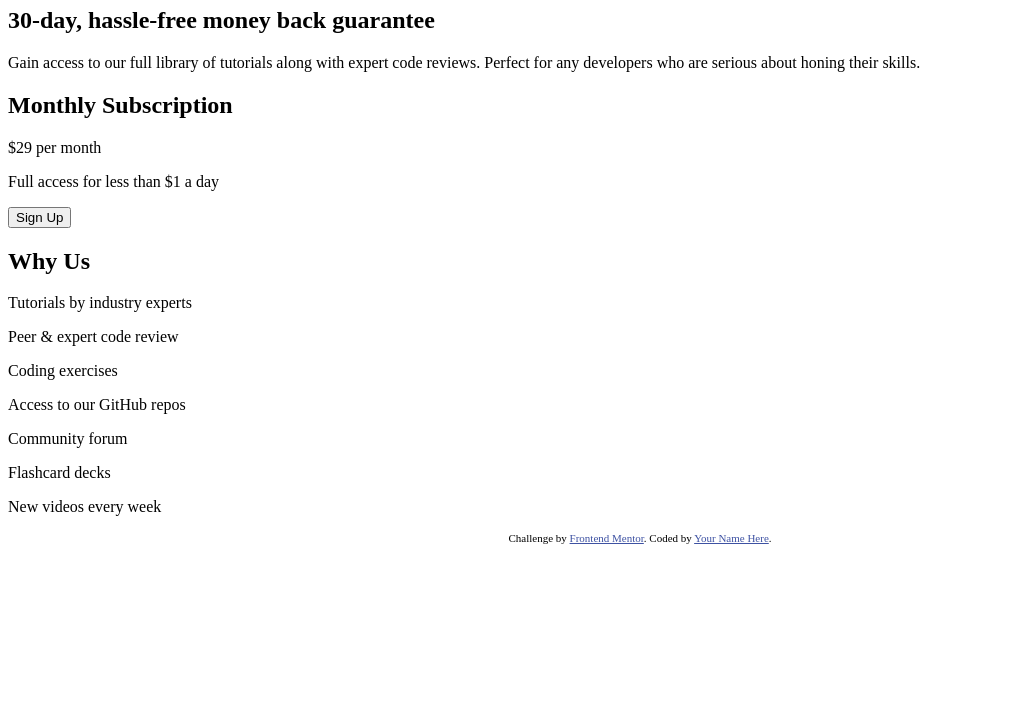
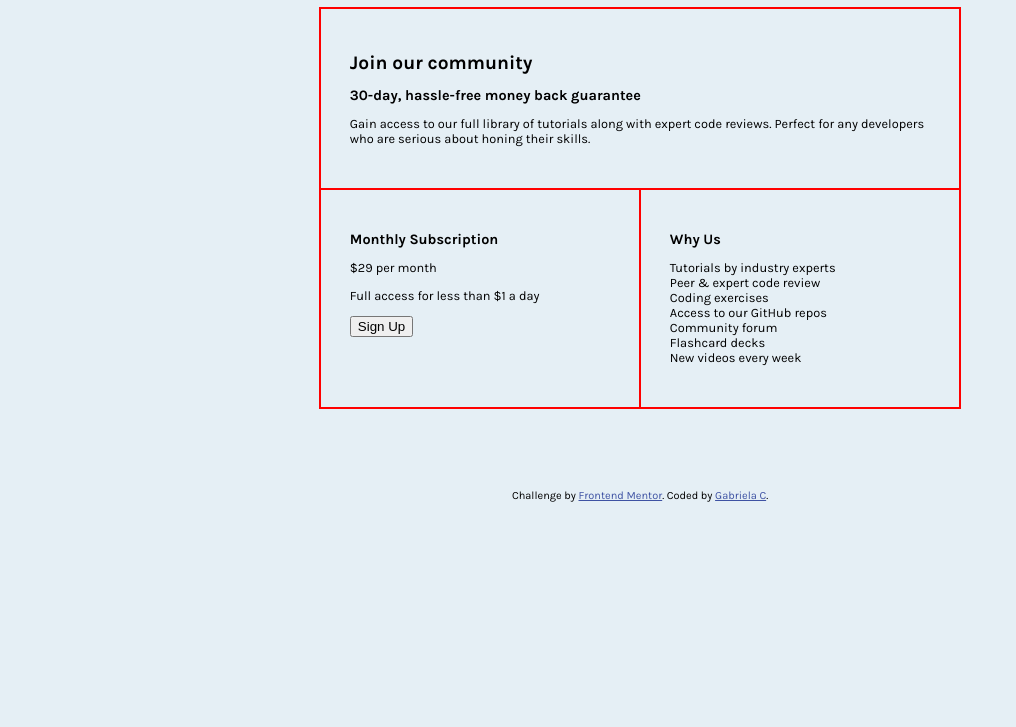
Before and after one commit to gcardenasdev/single-price-grid-component, a plain HTML site: page index.html in a window 1280 px wide. Shown: the part 73-800 px from the top of the page, without its empty margins (0-1016 px from the left). Drawn offline with Linux system fonts and the light colour scheme.

Commit message:
Layout with Flexbox

```diff
--- a/index.html
+++ b/index.html
@@ -5,19 +5,17 @@
   <meta name="viewport" content="width=device-width, initial-scale=1.0"> <!-- displays site properly based on user's device -->
 
   <link rel="icon" type="image/png" sizes="32x32" href="./images/favicon-32x32.png">
+  <link rel="stylesheet" href="style.css">
+  <link href="https://fonts.googleapis.com/css2?family=Karla:wght@400;700&display=swap" rel="stylesheet">
 
   <title>Frontend Mentor | Single Price Grid Component</title>
 
-  <!-- Feel free to remove these styles or customise in your own stylesheet 👍 -->
-  <style>
-    .attribution { font-size: 11px; text-align: center; }
-    .attribution a { color: hsl(228, 45%, 44%); }
-  </style>
+
 </head>
 <body>
   <div id="container">
 
-    <div id="box-1">
+    <div id="box-1" class="space-around">
         <h1>Join our community</h1>
 
         <h2>30-day, hassle-free money back guarantee</h2>
@@ -26,7 +24,7 @@
         Perfect for any developers who are serious about honing their skills.</p>
     </div>
 
-    <div id="box-2">
+    <div id="box-2" class="space-around">
         <h2>Monthly Subscription</h2>
 
         <p><span>&dollar;29</span> per month</p>
@@ -36,23 +34,23 @@
         <button>Sign Up</button>
     </div>
 
-    <div id="box-3">
+    <div id="box-3" class="space-around">
         <h2>Why Us</h2>
 
-        <p>Tutorials by industry experts</p>
-        <p>Peer &amp; expert code review</p>
-        <p>Coding exercises</p>
-        <p>Access to our GitHub repos</p>
-        <p>Community forum</p>
-        <p>Flashcard decks</p>
-        <p>New videos every week</p>
+        <p>Tutorials by industry experts</br>
+        Peer &amp; expert code review</br>
+        Coding exercises</br>
+        Access to our GitHub repos</br>
+        Community forum</br>
+        Flashcard decks</br>
+        New videos every week</p>
     </div>
   </div>
 
   <footer>
     <p class="attribution">
       Challenge by <a href="https://www.frontendmentor.io?ref=challenge" target="_blank">Frontend Mentor</a>.
-      Coded by <a href="#">Your Name Here</a>.
+      Coded by <a href="#">Gabriela C</a>.
     </p>
   </footer>
 </body>
--- /dev/null
+++ b/style.css
@@ -0,0 +1,62 @@
+.attribution { font-size: 11px; text-align: center; }
+.attribution a { color: hsl(228, 45%, 44%); }
+
+
+:root {
+  --Cyan: hsl(179, 62%, 43%);
+  --Light-Cyan: hsl(179, 47%, 52%);
+  --Bright-Yellow: hsl(71, 73%, 54%);
+  --Light-Gray: hsl(204, 43%, 93%);
+  --Grayish-Blue: hsl(218, 22%, 67%);
+}
+
+body {
+  margin: 0;
+  padding: 0;
+  font-size: 100%;
+  font-family: 'Karla', sans-serif;
+  background-color: var(--Light-Gray);
+}
+
+h1 {
+  font-size: 1.2em;
+}
+
+h2 {
+  font-size: 0.9em;
+}
+
+p {
+  font-size: 0.8em;
+
+}
+
+.space-around {
+  padding: 1.8rem;
+}
+
+#container {
+  border: 1px solid red;
+
+  width: 50%;
+  margin: 5rem auto;
+  display: flex;
+  flex-wrap: wrap;
+
+}
+
+#box-1 {
+  border: 1px solid red;
+  flex-basis: 100%;
+
+}
+
+#box-2 {
+  border: 1px solid red;
+  flex: 1;
+}
+
+#box-3 {
+  border: 1px solid red;
+  flex: 1;
+}
```
